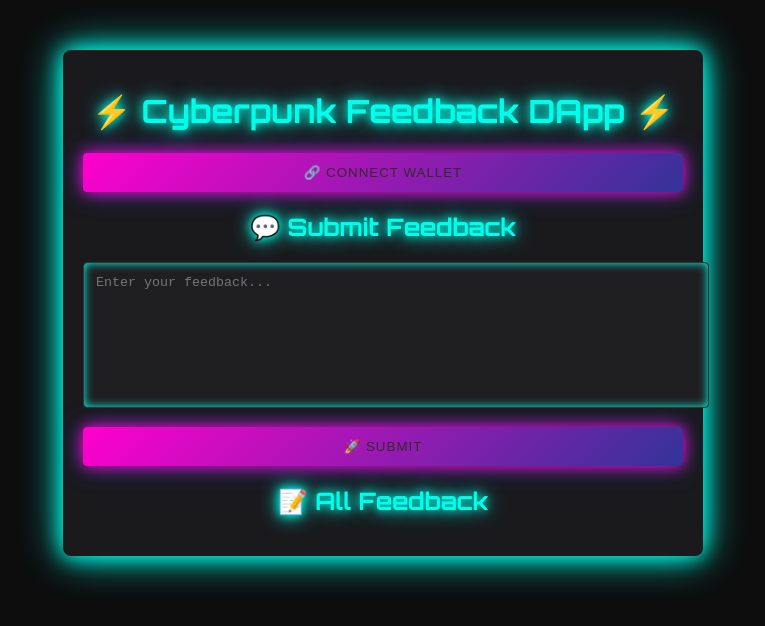
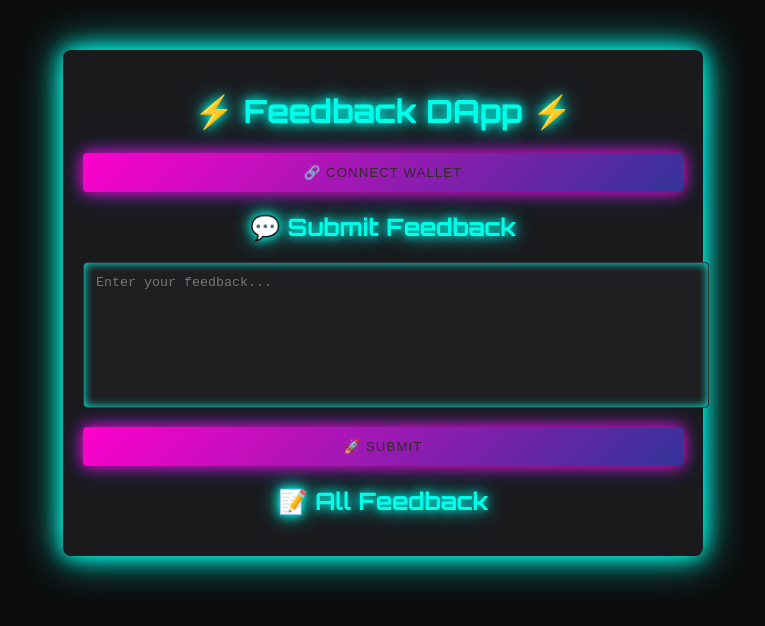
Before and after one commit to Anugo1/feedBack-Dapp, a website: page frontend/index.html in a window 1280 px wide. Shown: the whole page, without its empty margins (257-1022 px from the left). Drawn offline with Linux system fonts and the light colour scheme.

Commit message:
Update index.html

```diff
--- a/frontend/index.html
+++ b/frontend/index.html
@@ -3,13 +3,13 @@
 <head>
     <meta charset="UTF-8">
     <meta name="viewport" content="width=device-width, initial-scale=1.0">
-    <title>Cyberpunk Feedback DApp</title>
+    <title> Feedback DApp</title>
     <link rel="stylesheet" href="styles.css">
     <link href="https://fonts.googleapis.com/css2?family=Orbitron:wght@400;700&display=swap" rel="stylesheet">
 </head>
 <body>
     <div class="container">
-        <h1>⚡ Cyberpunk Feedback DApp ⚡</h1>
+        <h1>⚡ Feedback DApp ⚡</h1>
 
         <!-- Connect Wallet Button -->
         <button id="connectWallet">🔗 Connect Wallet</button>
```
